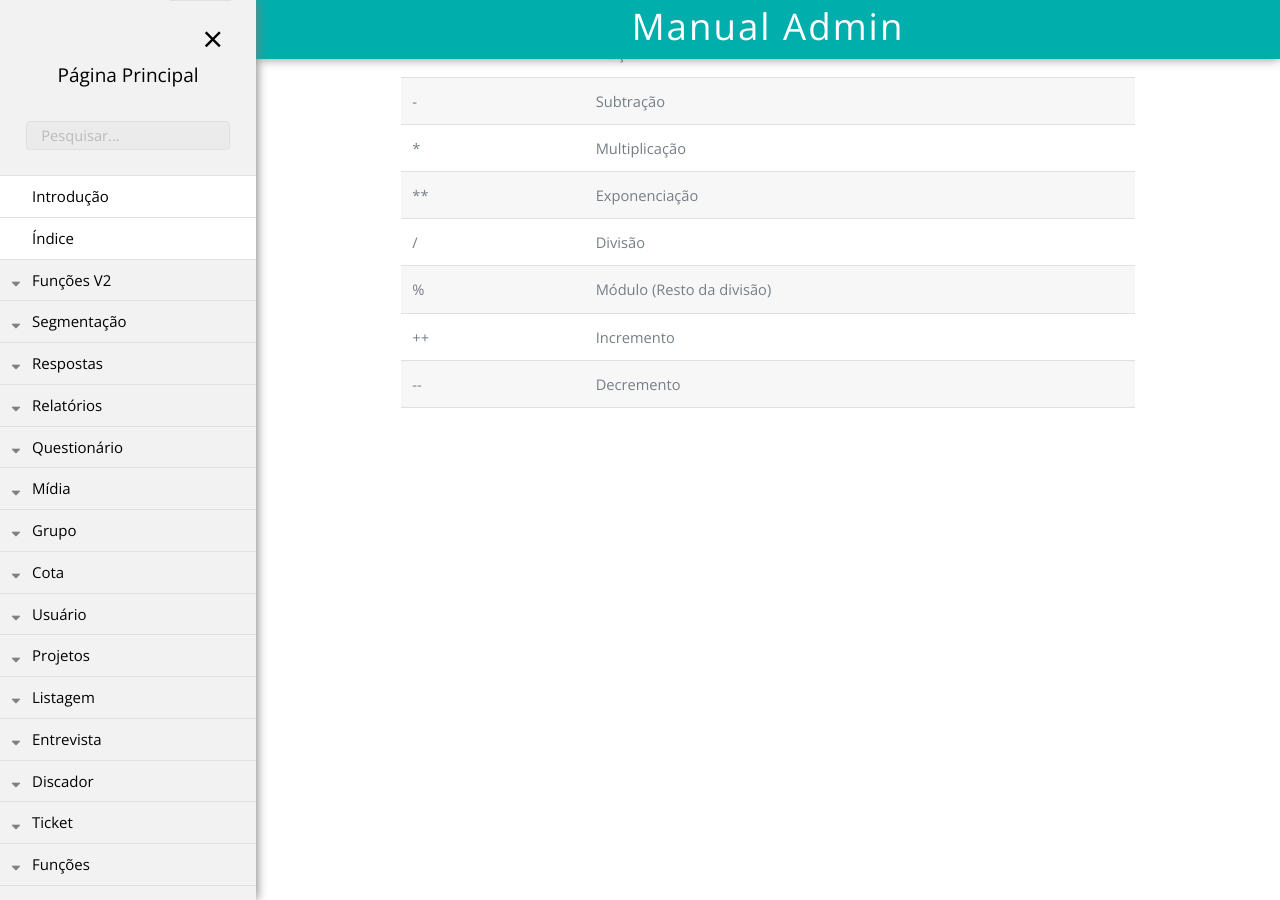
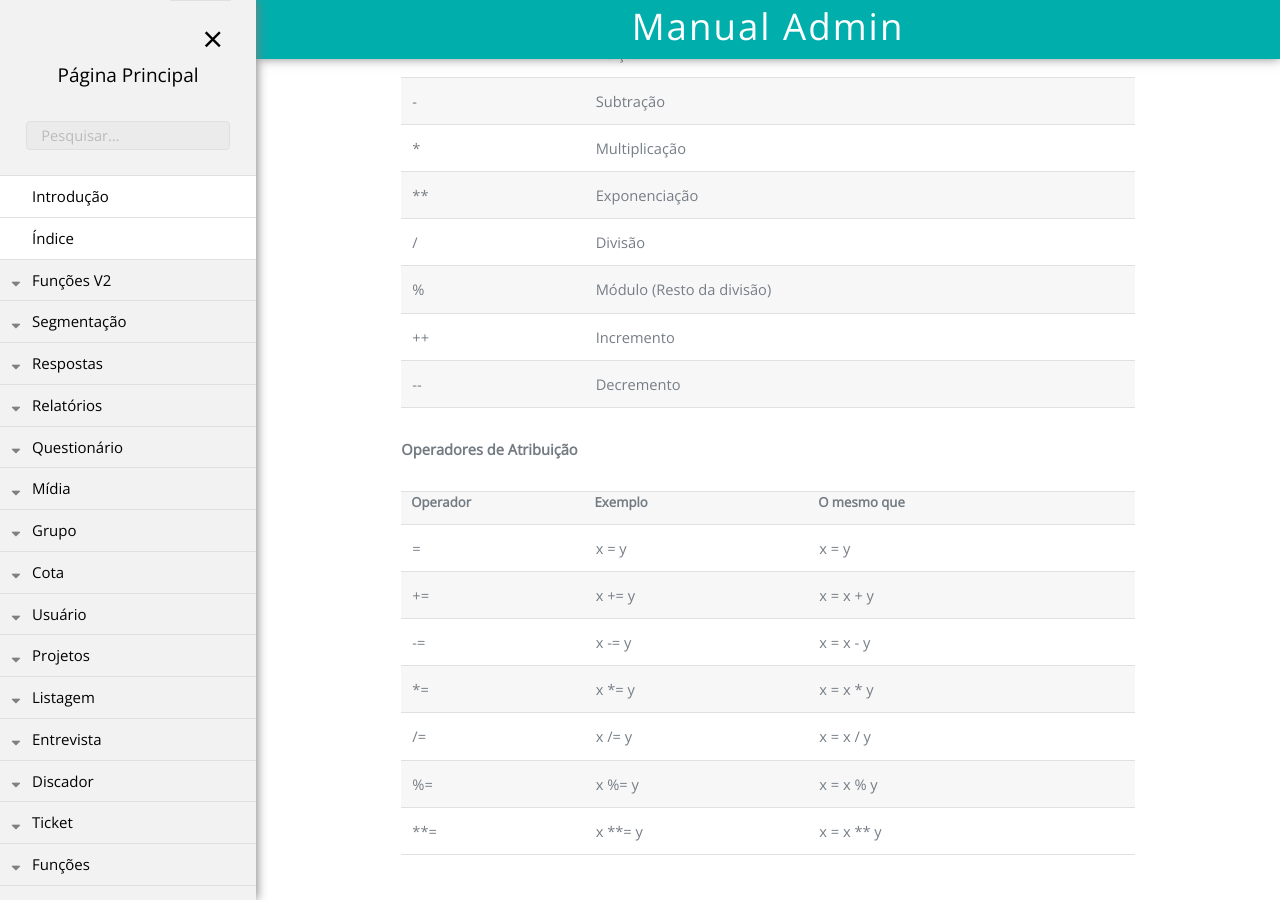
Before and after one commit to rogerio-figueiredo-hsr/hsrtechonline.github.io, a Jekyll site: the page built from _posts/2019-04-02-sintaxe-javascript.md, in a window 1280 px wide and 900 px high, scrolled down 619 px. Built offline with Jekyll 4.4.1, drawn with Linux system fonts in a browser that asks for light colours.

Commit message:
Update 2019-04-02-sintaxe-javascript.md

```diff
--- a/_posts/2019-04-02-sintaxe-javascript.md
+++ b/_posts/2019-04-02-sintaxe-javascript.md
@@ -59,3 +59,47 @@ Resultado = 11</code>
     <td>Decremento</td>
   </tr>
 </tbody></table>
+
+**Operadores de Atribuição**
+<table class="w3-table-all notranslate">
+  <tbody><tr>
+    <th style="width:25%">Operador</th>
+    <th>Exemplo</th>
+    <th>O mesmo que</th>
+  </tr>
+  <tr>
+    <td>=</td>
+    <td>x = y</td>
+    <td>x = y</td>
+  </tr>
+  <tr>
+    <td>+=</td>
+    <td>x += y</td>
+    <td>x = x + y</td>
+  </tr>
+  <tr>
+    <td>-=</td>
+    <td>x -= y</td>
+    <td>x = x - y</td>
+  </tr>
+  <tr>
+    <td>*=</td>
+    <td>x *= y</td>
+    <td>x = x * y</td>
+  </tr>
+  <tr>
+    <td>/=</td>
+    <td>x /= y</td>
+    <td>x = x / y</td>
+  </tr>
+  <tr>
+    <td>%=</td>
+    <td>x %= y</td>
+    <td>x = x % y</td>
+  </tr>
+  <tr>
+    <td>**=</td>
+    <td>x **= y</td>
+    <td>x = x ** y</td>
+  </tr>
+</tbody></table>
```
